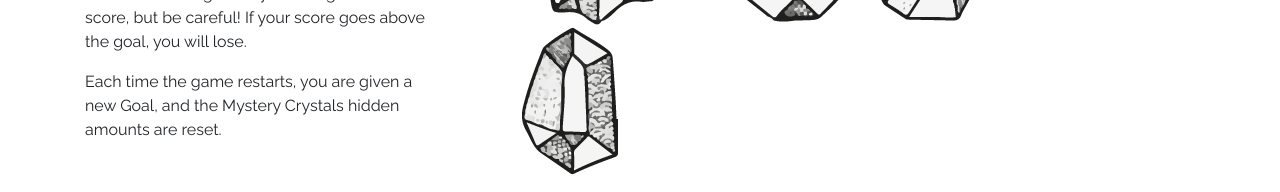
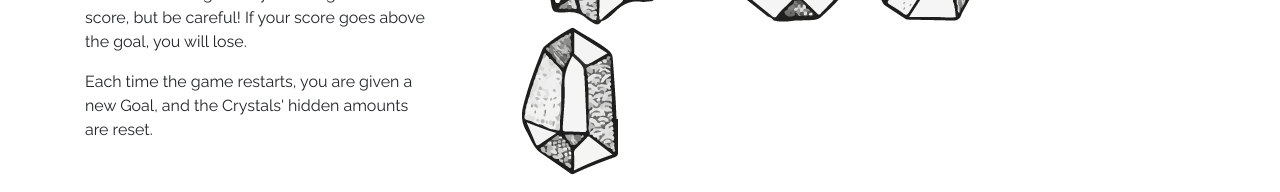
Before and after one commit to jessicadoucette/unit-4-game, a plain HTML site: page index.html in a window 1280 px wide. Shown: the part 500-692 px from the top of the page. Drawn offline with nearby package versions, Linux system fonts and the light colour scheme; files whose address does not match are found by name; a web font is replaced by a local one.

Commit message:
fixed html

```diff
--- a/index.html
+++ b/index.html
@@ -22,7 +22,7 @@
 				<p>You will be blessed with a random number at the beginning of the game. There are four crystals below. By clicking on
 					a crystal, you will add a specific amount of points to your total score.</p>
 				<p>You will win the game by reaching the total score, but be careful! If your score goes above the goal, you will lose.</p>
-				<p>Each time the game restarts, you are given a new Goal, and the Mystery Crystals hidden amounts are reset.</p>
+				<p>Each time the game restarts, you are given a new Goal, and the Crystals' hidden amounts are reset.</p>
 			</div>
 
 			<div class="col-xl-8">
```
